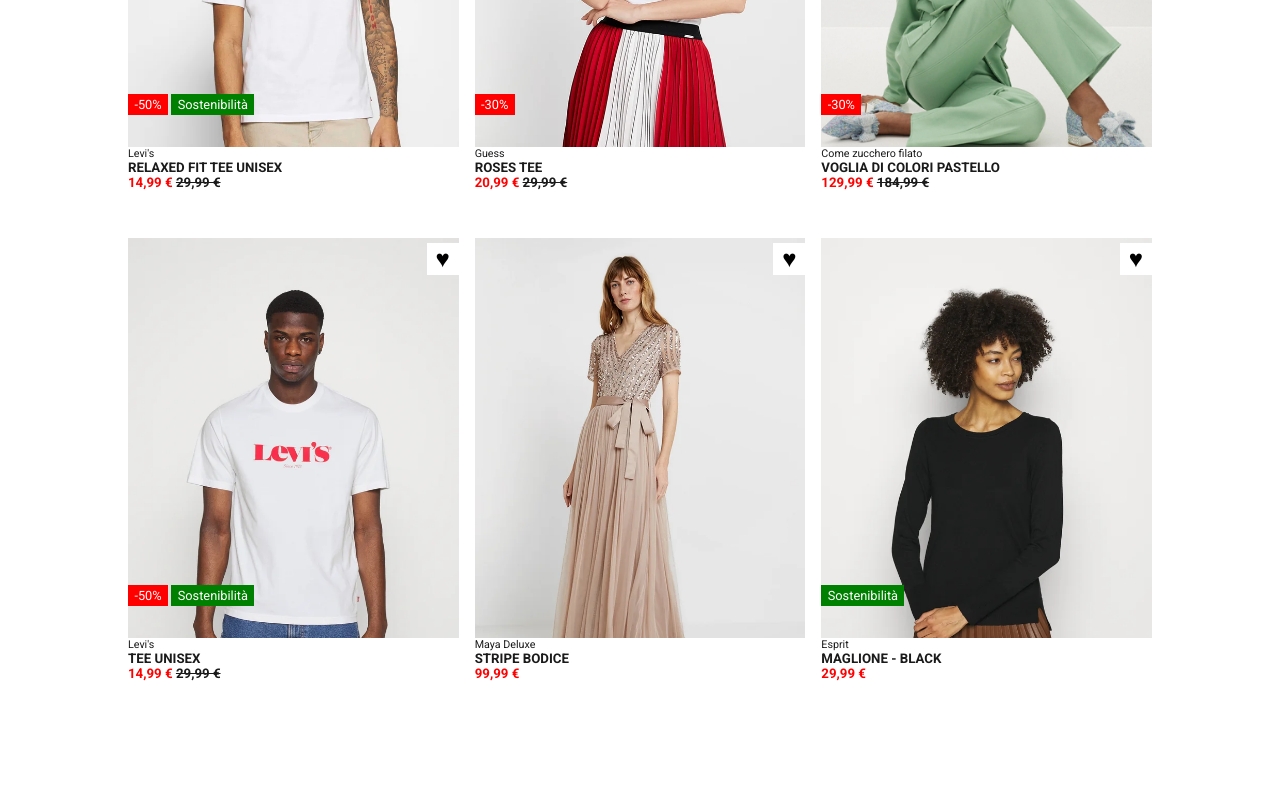
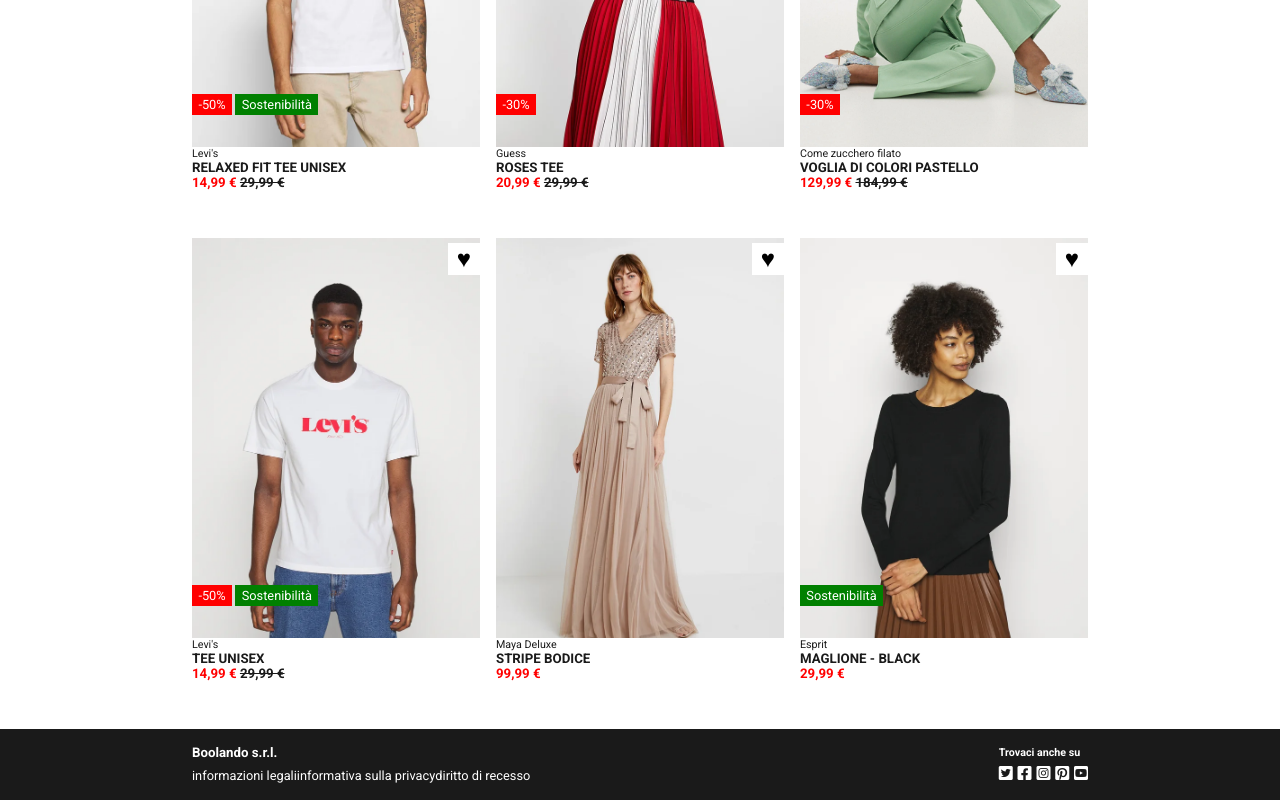
Before and after one commit to DavidePeloso-dev/html-css-boolando, a plain HTML site: page index.html in a window 1280 px wide. Shown: the part 353-1153 px from the top of the page. Before the commit the page ends 1034 px from the top, so only its background shows below. Drawn offline with Linux system fonts and the light colour scheme.

Commit message:
Complete footer

```diff
--- a/css/style.css
+++ b/css/style.css
@@ -90,7 +90,7 @@
 }
 
 .container{
-    width: 80%;
+    width: 70%;
     margin: auto;
 }
 
@@ -227,6 +227,38 @@
 .item-6:hover{
     background-image: url(../img/6b.webp);
 }
+
+/* footer */
+#footer{
+    background-color: var(--secondary-color);
+    color: var(--ligth);
+    padding: 1rem 0;
+    margin-top: 3rem;
+}
+
+#footer .row{
+    justify-content: space-between;
+    align-items: center;
+}
+
+#footer ul{
+    margin-top: .3rem;
+}
+
+#footer ul a{
+    gap: .5rem;
+    color: var(--ligth);
+    font-size: .8rem;
+
+}
+
+#footer .icons a{
+    font-size: 1rem;
+}
+
+#footer .icons{
+    gap: .3rem;
+}
 /* --------------------
      /general_css
 -------------------- */
--- a/index.html
+++ b/index.html
@@ -121,5 +121,31 @@
         </div>
     </main>
     <!-- /#main -->
+
+    <footer id="footer">
+        <div class="container">
+            <div class="row d-flex">
+                <div class="element_left">
+                    <h5>Boolando s.r.l.</h5>
+                    <ul class="d-flex">
+                        <li><a href="">informazioni legali</a></li>
+                        <li><a href="">informativa sulla privacy</a></li>
+                        <li><a href="">diritto di recesso</a></li>
+                    </ul>
+                </div>
+                <div class="element_right">
+                    <h6>Trovaci anche su</h6>
+                    <ul class="d-flex icons">
+                        <li><a class="fa-brands fa-square-twitter" href=""></a></li>
+                        <li><a class="fa-brands fa-square-facebook" href=""></a></li>
+                        <li><a class="fa-brands fa-square-instagram" href=""></a></li>
+                        <li><a class="fa-brands fa-square-pinterest" href=""></a></li>
+                        <li><a class="fa-brands fa-square-youtube" href=""></a></li>
+                    </ul>
+                </div>
+            </div>
+        </div>
+    </footer>
+    <!-- /#footer -->
 </body>
 </html>
```
